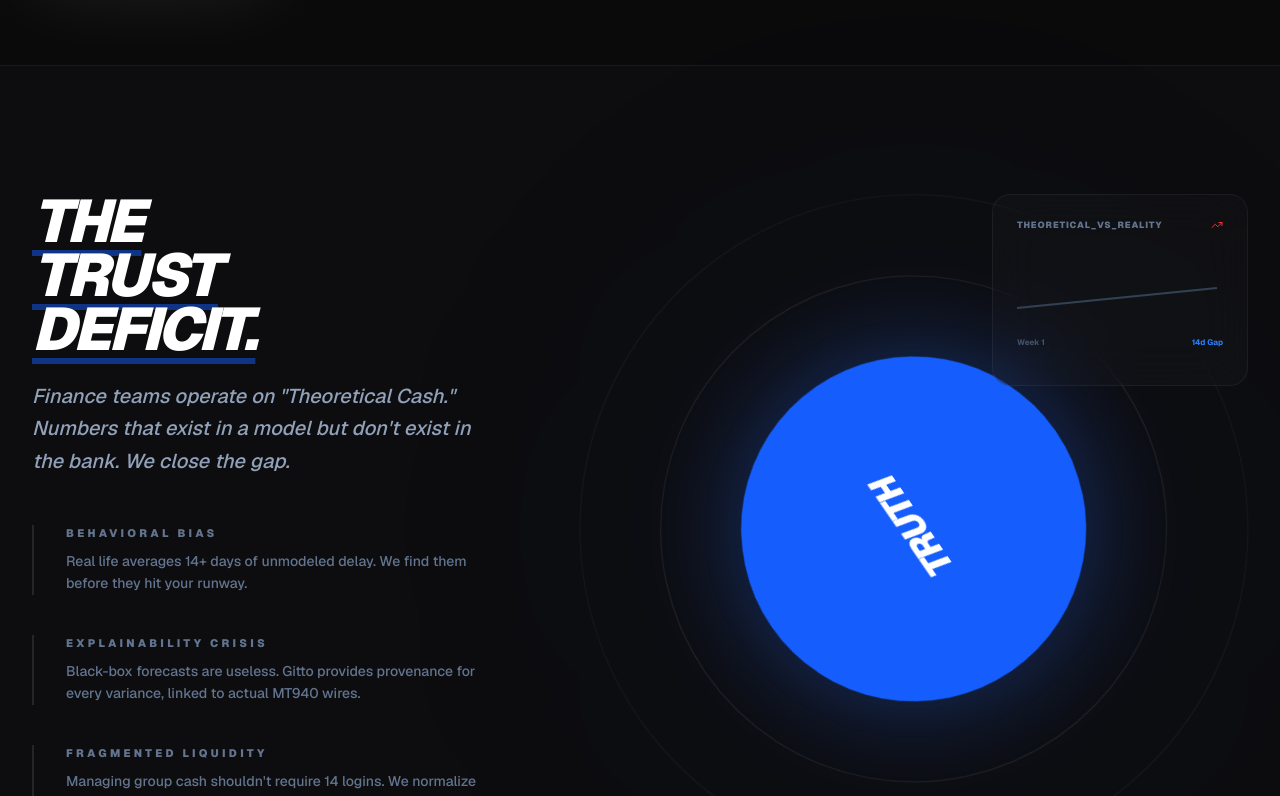
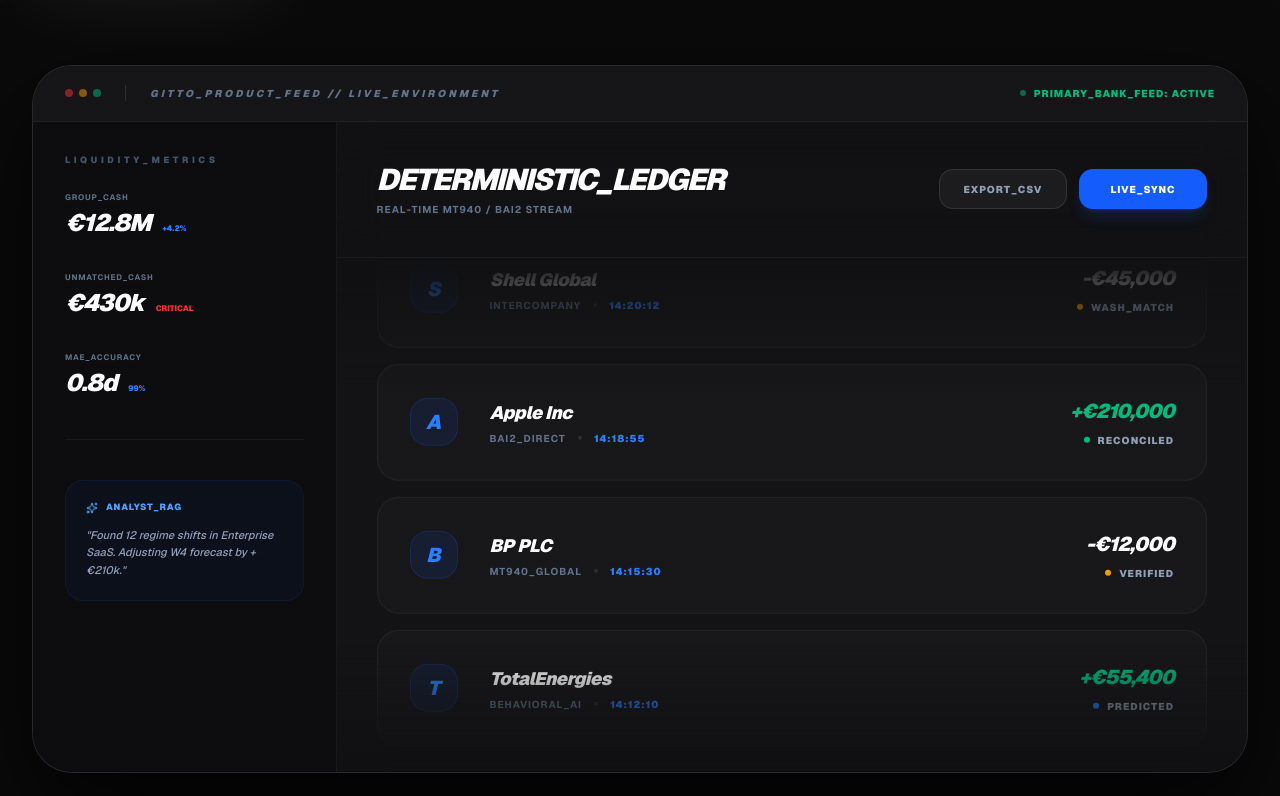
Before and after one commit to 6aRy10/Gitto, a Next.js app: page / in a window 1280 px wide. Shown: the part 920-1716 px from the top of the page. Built offline with nearby package versions, Linux system fonts and the light colour scheme.

Commit message:
Design: Added interactive Live Product Feed simulation section with scrolling ledger and real-time metrics

```diff
--- a/src/app/page.tsx
+++ b/src/app/page.tsx
@@ -135,6 +135,130 @@
                </div>
             </div>
           </div>
+        </div>
+      </section>
+
+      {/* NEW: LIVE PRODUCT FEED SIMULATION (The "Video") */}
+      <section className="px-8 pb-32 max-w-[1400px] mx-auto z-10">
+        <div className="bg-[#111113] rounded-[40px] border border-white/10 shadow-[0_40px_100px_rgba(0,0,0,0.8)] overflow-hidden relative group">
+           {/* Scanline overlay for TV/Monitor feel */}
+           <div className="absolute inset-0 pointer-events-none opacity-[0.03] z-20" style={{ backgroundImage: 'linear-gradient(rgba(18, 16, 16, 0) 50%, rgba(0, 0, 0, 0.25) 50%), linear-gradient(90deg, rgba(255, 0, 0, 0.06), rgba(0, 255, 0, 0.02), rgba(0, 0, 255, 0.06))', backgroundSize: '100% 2px, 3px 100%' }} />
+
+           {/* Terminal Header */}
+           <div className="h-14 border-b border-white/5 flex items-center justify-between px-8 bg-[#161618]">
+              <div className="flex items-center gap-6">
+                <div className="flex gap-1.5">
+                  <div className="h-2 w-2 rounded-full bg-red-500/50" />
+                  <div className="h-2 w-2 rounded-full bg-amber-500/50" />
+                  <div className="h-2 w-2 rounded-full bg-emerald-500/50" />
+                </div>
+                <div className="h-4 w-[1px] bg-white/10" />
+                <span className="text-[10px] font-black uppercase tracking-[0.3em] text-slate-500 italic">Gitto_Product_Feed // Live_Environment</span>
+              </div>
+              <div className="flex items-center gap-4">
+                <div className="text-[10px] font-black uppercase tracking-widest text-emerald-500 flex items-center gap-2">
+                  <div className="h-1.5 w-1.5 rounded-full bg-emerald-500 animate-pulse" />
+                  Primary_Bank_Feed: ACTIVE
+                </div>
+              </div>
+           </div>
+
+           <div className="grid grid-cols-1 lg:grid-cols-12 h-[650px]">
+              {/* Left Sidebar Simulation */}
+              <div className="lg:col-span-3 border-r border-white/5 p-8 space-y-10 bg-[#0D0D0F]">
+                 <div className="space-y-6">
+                    <h4 className="text-[9px] font-black uppercase tracking-[0.4em] text-slate-600">Liquidity_Metrics</h4>
+                    <div className="space-y-8">
+                       {[
+                         { label: 'Group_Cash', val: '€12.8M', trend: '+4.2%' },
+                         { label: 'Unmatched_Cash', val: '€430k', trend: 'CRITICAL' },
+                         { label: 'MAE_Accuracy', val: '0.8d', trend: '99%' },
+                       ].map((m, i) => (
+                         <div key={i} className="space-y-1">
+                           <div className="text-[8px] font-bold text-slate-500 uppercase tracking-widest">{m.label}</div>
+                           <div className="flex items-baseline gap-3">
+                             <div className="text-2xl font-black tracking-tighter text-white italic">{m.val}</div>
+                             <div className={`text-[8px] font-black uppercase ${m.trend === 'CRITICAL' ? 'text-red-500' : 'text-blue-500'}`}>{m.trend}</div>
+                           </div>
+                         </div>
+                       ))}
+                    </div>
+                 </div>
+                 <div className="pt-10 border-t border-white/5 space-y-4">
+                    <div className="p-5 rounded-2xl bg-blue-600/5 border border-blue-600/10 space-y-3">
+                       <div className="flex items-center gap-2 text-blue-400">
+                          <Sparkles className="h-3 w-3" />
+                          <span className="text-[9px] font-black uppercase tracking-widest">Analyst_RAG</span>
+                       </div>
+                       <p className="text-[11px] text-slate-400 leading-relaxed italic font-medium">
+                         "Found 12 regime shifts in Enterprise SaaS. Adjusting W4 forecast by +€210k."
+                       </p>
+                    </div>
+                 </div>
+              </div>
+
+              {/* Main Feed Simulation (The Scrolling "Video") */}
+              <div className="lg:col-span-9 bg-white/[0.01] relative overflow-hidden flex flex-col">
+                 <div className="p-10 border-b border-white/5 flex items-center justify-between bg-[#111113]/50 backdrop-blur-xl z-10">
+                    <div className="space-y-1">
+                       <h3 className="text-3xl font-black italic tracking-tighter uppercase">Deterministic_Ledger</h3>
+                       <p className="text-[10px] font-bold text-slate-500 uppercase tracking-widest">Real-time MT940 / BAI2 Stream</p>
+                    </div>
+                    <div className="flex gap-3">
+                       <div className="h-10 w-32 rounded-xl bg-white/5 border border-white/10 flex items-center justify-center text-[10px] font-black uppercase tracking-widest text-slate-400 hover:text-white transition-colors cursor-pointer">Export_CSV</div>
+                       <div className="h-10 w-32 rounded-xl bg-blue-600 flex items-center justify-center text-[10px] font-black uppercase tracking-widest text-white shadow-lg shadow-blue-600/20 cursor-pointer">Live_Sync</div>
+                    </div>
+                 </div>
+
+                 {/* The Scrolling Feed Container */}
+                 <div className="flex-1 relative overflow-hidden">
+                    <div className="absolute inset-x-0 top-0 h-32 bg-gradient-to-b from-[#111113] to-transparent z-10" />
+                    <div className="absolute inset-x-0 bottom-0 h-32 bg-gradient-to-t from-[#111113] to-transparent z-10" />
+
+                    <div className="animate-scroll-feed p-10 space-y-4">
+                       {[
+                         { e: 'Siemens AG', a: '+€120,400', s: 'Reconciled', d: 'MT940_Global', t: '14:22:01' },
+                         { e: 'Emirates Group', a: '+€88,000', s: 'Predicted', d: 'Behavioral_AI', t: '14:21:45' },
+                         { e: 'Shell Global', a: '-€45,000', s: 'Wash_Match', d: 'Intercompany', t: '14:20:12' },
+                         { e: 'Apple Inc', a: '+€210,000', s: 'Reconciled', d: 'BAI2_Direct', t: '14:18:55' },
+                         { e: 'BP PLC', a: '-€12,000', s: 'Verified', d: 'MT940_Global', t: '14:15:30' },
+                         { e: 'TotalEnergies', a: '+€55,400', s: 'Predicted', d: 'Behavioral_AI', t: '14:12:10' },
+                         { e: 'Stripe', a: '+€12,000', s: 'Processing', d: 'API_Weblink', t: '14:10:05' },
+                         { e: 'Siemens AG', a: '+€120,400', s: 'Reconciled', d: 'MT940_Global', t: '14:22:01' },
+                         { e: 'Emirates Group', a: '+€88,000', s: 'Predicted', d: 'Behavioral_AI', t: '14:21:45' },
+                         { e: 'Shell Global', a: '-€45,000', s: 'Wash_Match', d: 'Intercompany', t: '14:20:12' },
+                         { e: 'Apple Inc', a: '+€210,000', s: 'Reconciled', d: 'BAI2_Direct', t: '14:18:55' },
+                         { e: 'BP PLC', a: '-€12,000', s: 'Verified', d: 'MT940_Global', t: '14:15:30' },
+                         { e: 'TotalEnergies', a: '+€55,400', s: 'Predicted', d: 'Behavioral_AI', t: '14:12:10' },
+                         { e: 'Stripe', a: '+€12,000', s: 'Processing', d: 'API_Weblink', t: '14:10:05' },
+                       ].map((tx, i) => (
+                         <div key={i} className="p-8 bg-white/[0.02] border border-white/5 rounded-3xl flex items-center justify-between group hover:bg-white/[0.05] transition-all cursor-default">
+                            <div className="flex items-center gap-8">
+                               <div className="h-12 w-12 rounded-2xl bg-blue-600/10 border border-blue-600/20 flex items-center justify-center text-blue-500 font-black italic text-xl">
+                                  {tx.e[0]}
+                               </div>
+                               <div className="space-y-1">
+                                  <div className="text-lg font-black text-white italic tracking-tight">{tx.e}</div>
+                                  <div className="flex items-center gap-3">
+                                     <span className="text-[10px] font-bold text-slate-500 uppercase tracking-widest">{tx.d}</span>
+                                     <div className="h-1 w-1 rounded-full bg-white/10" />
+                                     <span className="text-[10px] font-black text-blue-500 uppercase tracking-widest">{tx.t}</span>
+                                  </div>
+                               </div>
+                            </div>
+                            <div className="text-right space-y-2">
+                               <div className={`text-xl font-black ${tx.a.startsWith('+') ? 'text-emerald-500' : 'text-white'} italic tracking-tighter`}>{tx.a}</div>
+                               <div className="flex items-center gap-2 justify-end">
+                                  <div className={`h-1.5 w-1.5 rounded-full ${tx.s === 'Predicted' ? 'bg-blue-500' : tx.s === 'Reconciled' ? 'bg-emerald-500' : 'bg-amber-500'}`} />
+                                  <span className="text-[10px] font-black uppercase tracking-widest text-slate-400 group-hover:text-white transition-colors">{tx.s}</span>
+                               </div>
+                            </div>
+                         </div>
+                       ))}
+                    </div>
+                 </div>
+              </div>
+           </div>
         </div>
       </section>
 
@@ -571,6 +695,13 @@
         .animate-type-log {
           animation: type-log 0.5s ease-out forwards;
         }
+        @keyframes scroll-feed {
+          0% { transform: translateY(0); }
+          100% { transform: translateY(-50%); }
+        }
+        .animate-scroll-feed {
+          animation: scroll-feed 20s linear infinite;
+        }
       `}</style>
     </div>
   );
```
